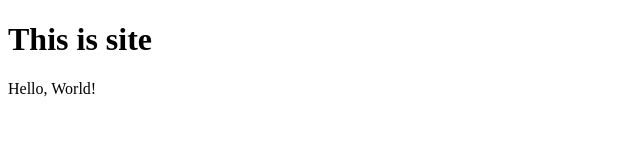
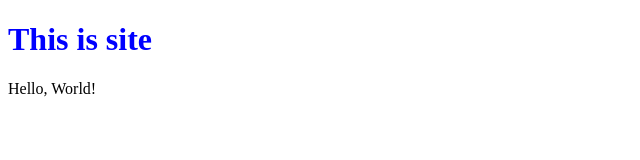
Before and after one commit to AnnaStadnyk/Hello, a plain HTML site: page index.html in a window 1280 px wide. Shown: the whole page, without its empty margins (0-640 px from the left). Drawn offline with Linux system fonts and the light colour scheme.

Commit message:
Add stule to h1

```diff
--- a/index.html
+++ b/index.html
@@ -7,7 +7,7 @@
     <title>Document</title>
 </head>
 <body>
-    <h1>This is site</h1>
+    <h1 style="color:blue;">This is site</h1>
     Hello, World!
 </body>
 </html>
```
